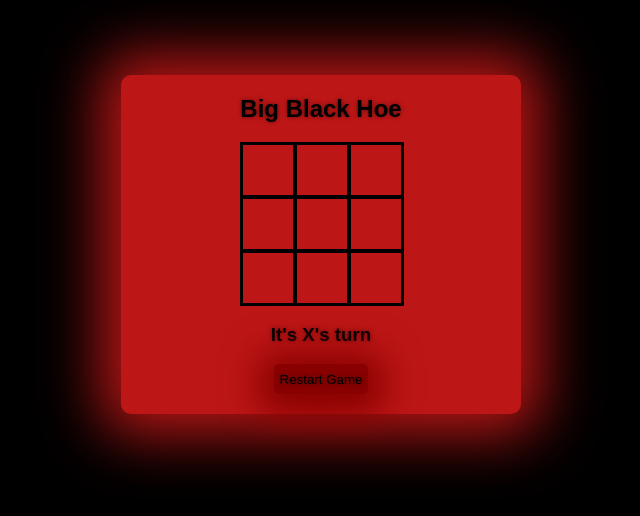
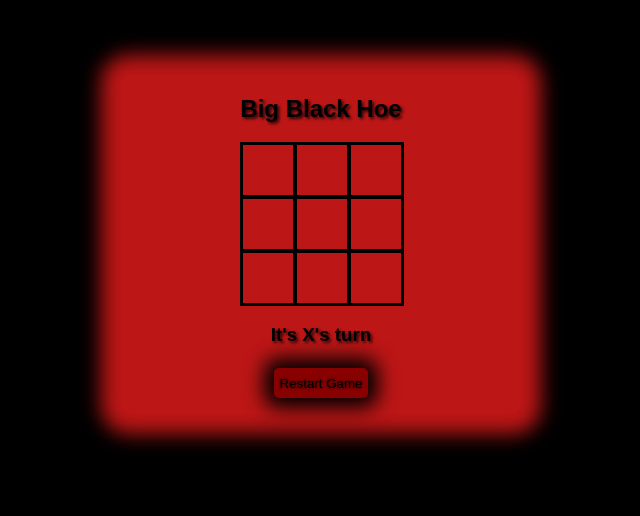
Before and after one commit to AureliusNguyen/Tic-Tac-Toe_v2, a plain HTML site: page index.html in a window 1280 px wide. Shown: the whole page, without its empty margins (319-959 px from the left). Drawn offline with Linux system fonts and the light colour scheme; a web font is replaced by a local one.

Commit message:
styles update

```diff
--- a/styles.css
+++ b/styles.css
@@ -1,24 +1,25 @@
 @import url('"https://fonts.googleapis.com/css2?family=Poppins&display=swap');
 
-body{
+body {
   font-family: "Poppins", sans-serif;
   background-color: #000000;
-    text-shadow: 0px 0px 4px rgba(0, 0, 0, 0.5)
+  text-shadow: 0px 0px 4px rgba(0, 0, 0, 0.5);
 }
-section{
+section {
   text-align: center;
   border-radius: 10px;
   width: 400px;
   margin: auto;
-    background-color: #BD1616;
+  background-color: #bd1616;
   margin-top: 75px;
-    box-shadow: 0px 0px 60px 20px #BD1616;
+  box-shadow: 0px 0px 20px 20px #bd1616;
+  text-shadow: 2px 2px 3px rgba(0, 0, 0, 0.8);
 }
-.game-title{
+.game-title {
   padding-top: 20px;
-    text-shadow: 0px 0px 4px rgba(0, 0, 0, 0.5)
+  text-shadow: 2px 2px 3px rgba(0, 0, 0, 0.8);
 }
-.game-container{
+.game-container {
   display: grid;
   grid-template-columns: repeat(3, auto);
   width: 150px;
@@ -26,7 +27,7 @@ section{
   margin-bottom: 10px;
   margin-top: 10px;
 }
-.cell{
+.cell {
   font-family: "Poppins", sans-serif;
   width: 50px;
   height: 50px;
@@ -35,20 +36,39 @@ section{
   cursor: pointer;
   line-height: 50px;
   font-size: 20px;
-    text-shadow: 2px 2px 4px rgba(0, 0, 0, 0.5);
+  text-shadow: 2px 2px 3px rgba(0, 0, 0, 0.8);
 }
-button{
+button {
   margin-bottom: 20px;
   height: 30px;
   border: none;
   border-radius: 5px;
   color: #000000;
   background-color: #800;
-    box-shadow: 0px 5px 36px 16px #800;
-    text-shadow: 0px 0px 4px rgba(0, 0, 0, 0.5)
+  box-shadow: 0px 0px 20px 10px #000000;
+  text-shadow: 0px 0px 3px rgba(0, 0, 0, 0.8);
+  transform: translateY(4px);
+  transition: 0.4s ease-out;
 }
-button:hover{
+button:hover {
   transition: 0.25s;
-    background-color: red;
+  background-color: #000000;
+  color: #800;
   cursor: pointer;
+  transform: translateY(-4px);
+  transition: 0.4s ease-in;
+  animation: flicker 0.25s ease-in-out infinite alternate;
 }
+@keyframes flicker {
+  0% {
+    opacity: 0.5;
+    text-shadow: 2px 2px 10px #000000;
+
+  }
+  100% {
+    opacity: 1;
+    text-shadow: 2px 2px 20px #000000;
+  box-shadow: 0px 0px 20px 5px #000000;
+
+  }
+}
```
Lines whose indentation alone changed are shown as unchanged.
